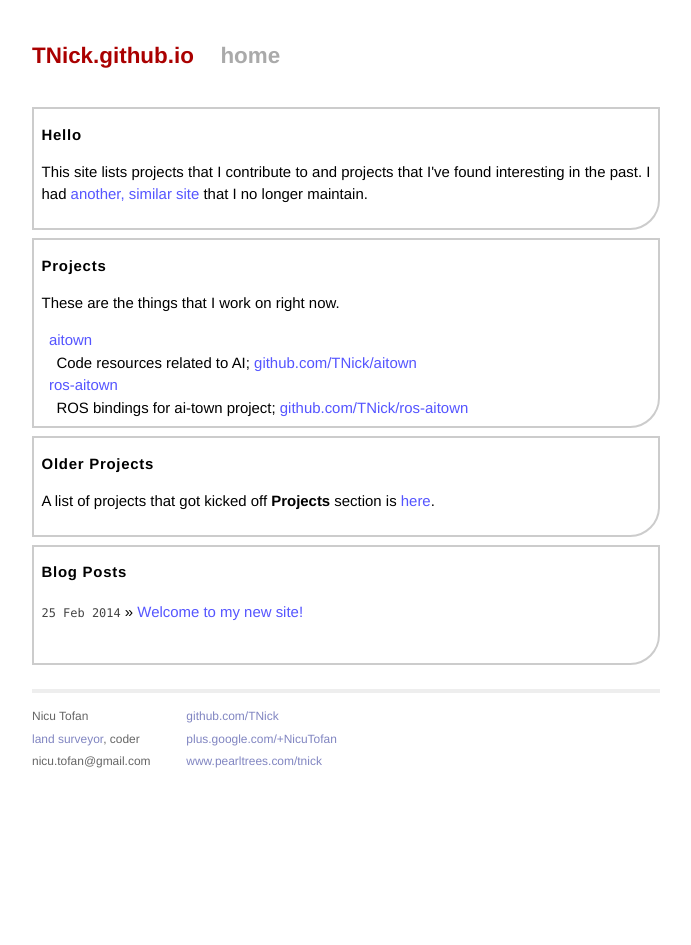
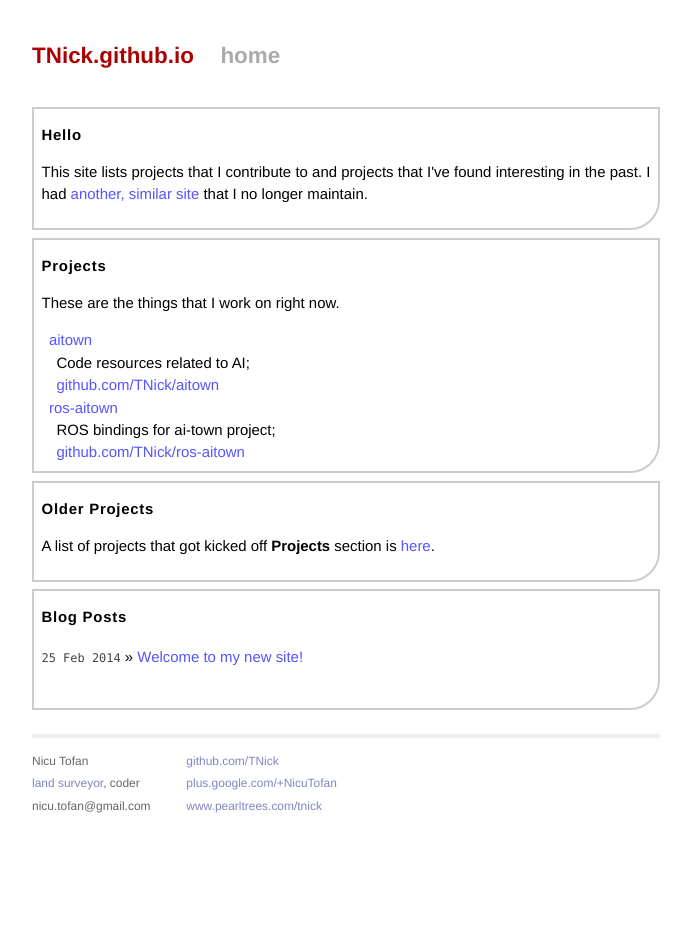
Before and after one commit to TNick/TNick.github.io, a Jekyll site: the page built from index.html, in a window 1280 px wide. Shown: the whole page, without its empty margins (294-985 px from the left). Built offline with Jekyll 4.4.1, drawn with Linux system fonts in a browser that asks for light colours; Markdown is read by kramdown in place of the engine named in the settings.

Commit message:
Format list

```diff
--- a/index.html
+++ b/index.html
@@ -22,10 +22,19 @@ title: TNick.github.io
     These are the things that I work on right now.
   </p>
   <dl>
+
     <dt><a href="http://tnick.github.io/aitown/">aitown</a></dd>
-    <dd>Code resources related to AI; <a href="https://github.com/TNick/aitown">github.com/TNick/aitown</a></dd>
+    <dd>
+       Code resources related to AI;<br />
+       <a href="https://github.com/TNick/aitown">github.com/TNick/aitown</a>
+    </dd>
+
     <dt><a href="https://github.com/TNick/ros-aitown">ros-aitown</a></dd>
-    <dd>ROS bindings for ai-town project; <a href="https://github.com/TNick/ros-aitown">github.com/TNick/ros-aitown</a></dd>
+    <dd>
+       ROS bindings for ai-town project;<br />
+       <a href="https://github.com/TNick/ros-aitown">github.com/TNick/ros-aitown</a>
+    </dd>
+
   </dl>
   </div>
 
```
